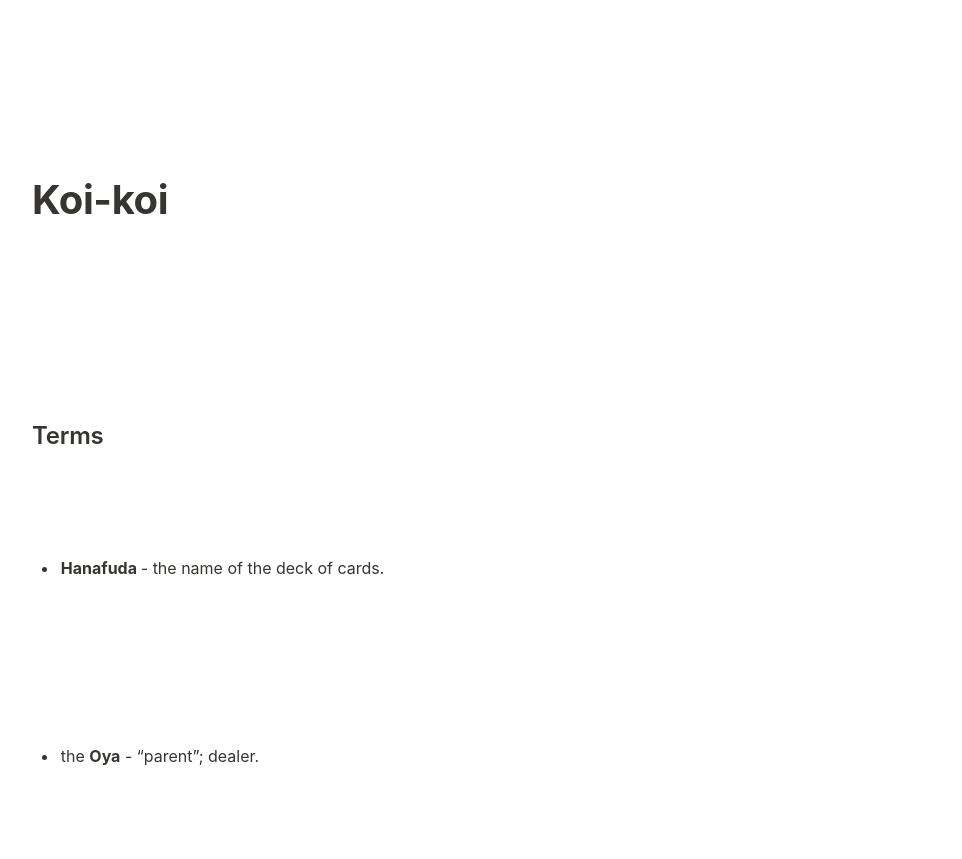
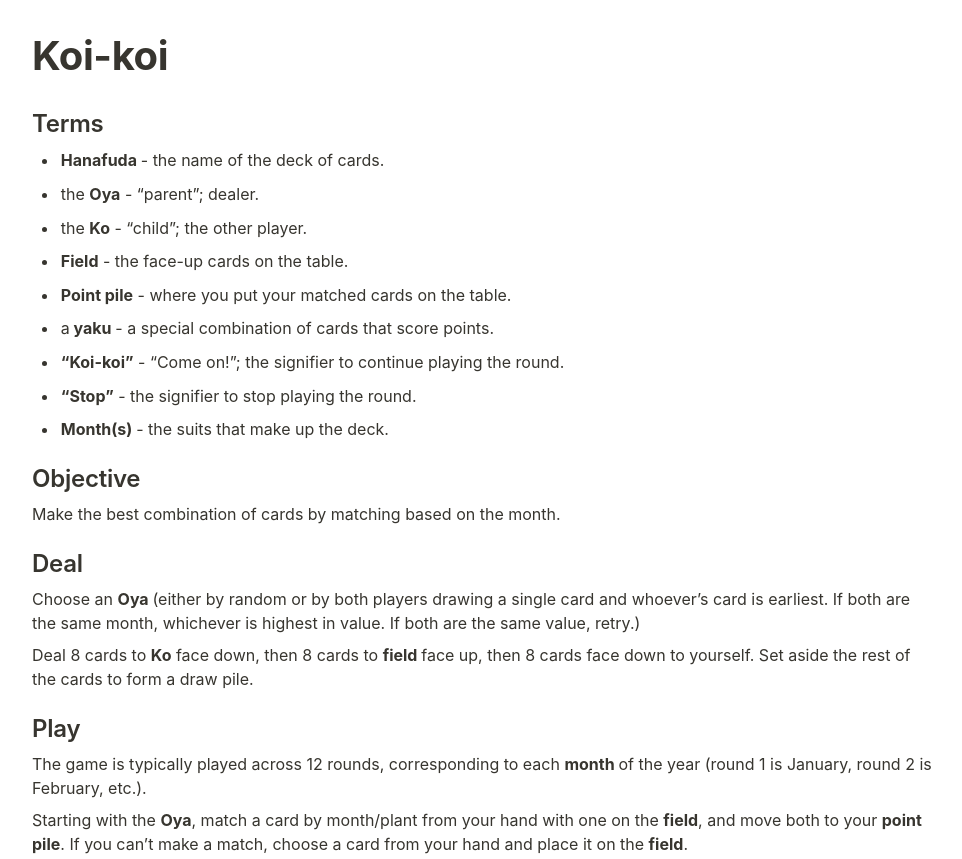
Before and after one commit to cpuSonicatt/Koi-koi, a plain HTML site: page index.html in a window 1280 px wide. Shown: the top 859 px of the page, without its empty margins (158-1120 px from the left). Drawn offline with Linux system fonts and the light colour scheme.

Commit message:
okay finally

```diff
--- a/index.html
+++ b/index.html
@@ -31,7 +31,6 @@
 
 		body {
 			line-height: 1.5;
-			white-space: pre-wrap;
 		}
 
 		a,
```
